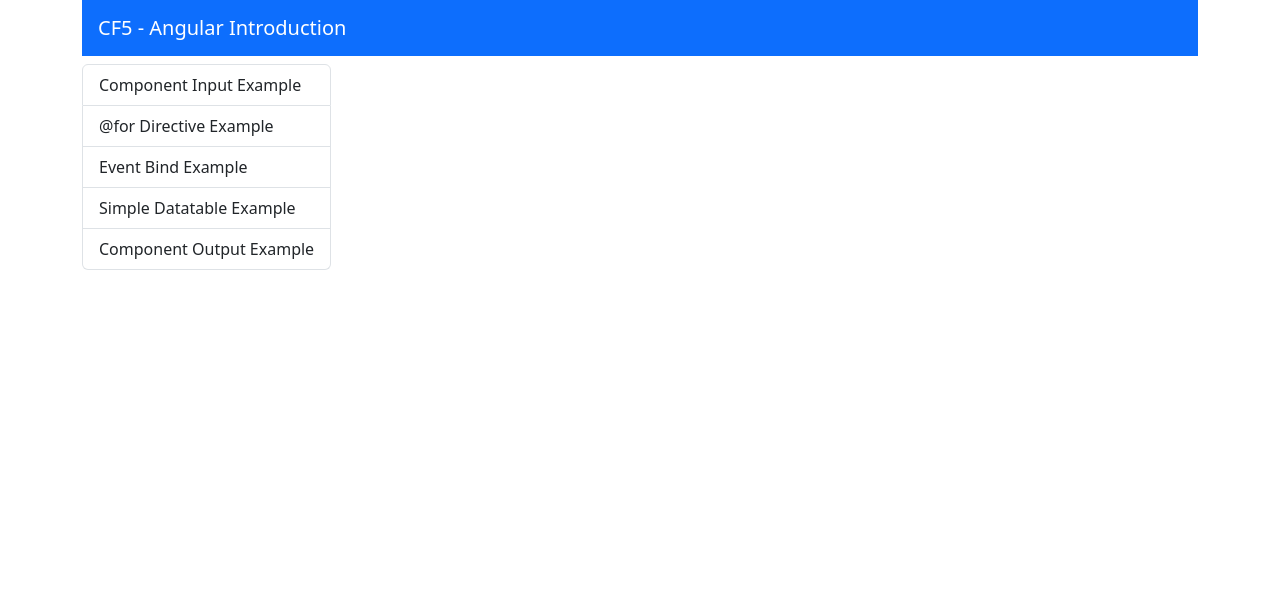
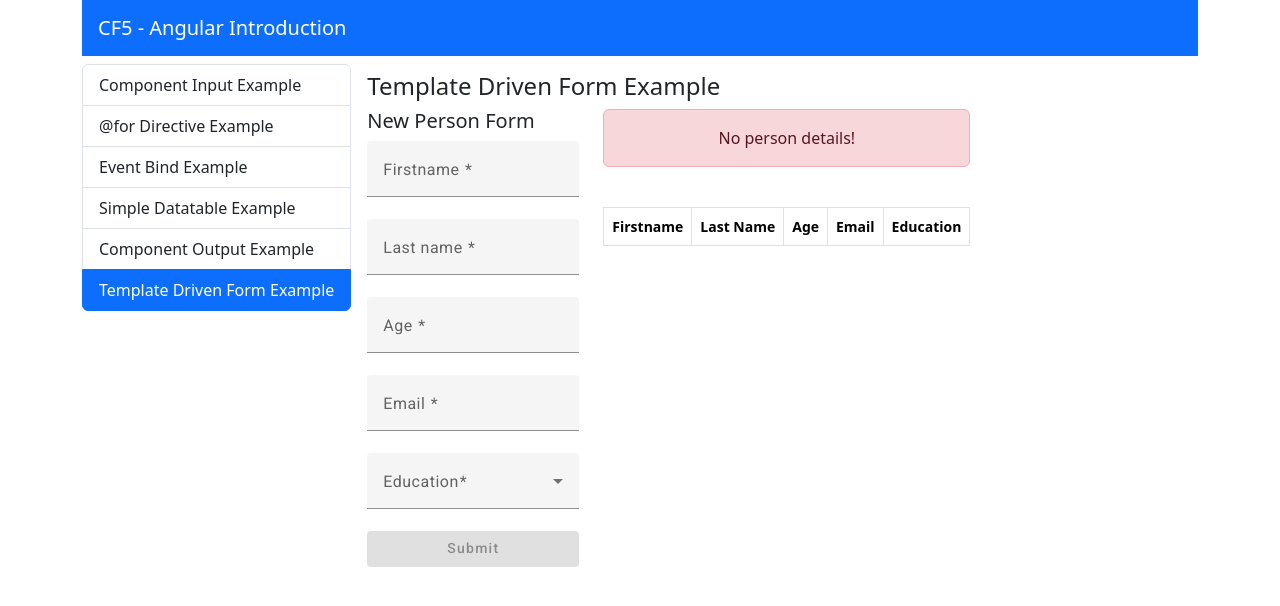
Before and after one commit to batsikask/angular-introduction, an Angular app: page /template-driven-form-example in a window 1280 px wide. Before the commit this address led to /. Shown: the top 606 px of the page. Built offline with nearby package versions, Linux system fonts and the light colour scheme.

Commit message:
template driven forms

```diff
--- a/src/app/app.routes.ts
+++ b/src/app/app.routes.ts
@@ -5,6 +5,7 @@
 import { ForDirectiveExampleComponent } from './components/for-directive-example/for-directive-example.component';
 import { SimpleDatatableExampleComponent } from './components/simple-datatable-example/simple-datatable-example.component';
 import { ComponentOutputExampleComponent } from './components/component-output-example/component-output-example.component';
+import { TemplateDrivenFormExampleComponent } from './components/template-driven-form-example/template-driven-form-example.component';
 
 export const routes: Routes = [
     { path: 'component-input-example', component: ComponentInputExampleComponent},
@@ -12,5 +13,6 @@
     { path: 'event-bind-example', component: EventBindExampleComponent},
     { path: 'simple-datatable-example', component: SimpleDatatableExampleComponent},
     { path: 'component-output-example', component: ComponentOutputExampleComponent},
+    { path: 'template-driven-form-example', component: TemplateDrivenFormExampleComponent},
     { path: '', component: WelcomeComponent},
 ];
--- /dev/null
+++ b/src/app/components/eperson-template-driven-form/eperson-template-driven-form.component.html
@@ -0,0 +1,99 @@
+<div class="d-flex flex-column">
+    <h5>New Person Form</h5>
+
+    <form #form="ngForm" class="d-flex flex-column ">
+        <mat-form-field>
+            <mat-label> Firstname </mat-label>
+            <input
+                matInput
+                ngModel
+                required
+                type="text"
+                name="givenName"
+                #givenName="ngModel"
+            />
+            @if (givenName.errors && givenName.errors["required"]) {
+                <mat-error> First name is required </mat-error>
+            }
+        </mat-form-field>
+
+        <mat-form-field>
+            <mat-label> Last name </mat-label>
+            <input
+                matInput
+                ngModel
+                required
+                type="text"
+                name="surName"
+                #surName="ngModel"
+            />
+            @if (surName.errors && surName.errors["required"]) {
+                <mat-error> Last name is required </mat-error>
+            }
+        </mat-form-field>
+
+        <mat-form-field>
+            <mat-label> Age </mat-label>
+            <input
+                matInput
+                ngModel
+                required
+                type="number"
+                min="18"
+                max="100"
+                name="age"
+                #age="ngModel"
+            />
+            @if (age.errors && age.errors["required"]) {
+                <mat-error> Age is required </mat-error>
+            }
+            @if (age.errors && age.errors["min"]) {
+                <mat-error> Age must be &geq; 18 </mat-error>
+            }
+            @if (age.errors && age.errors["max"]) {
+                <mat-error> Age must be &leq; 100 </mat-error>
+            }
+        </mat-form-field>
+
+        <mat-form-field>
+            <mat-label> Email </mat-label>
+            <input
+                matInput
+                ngModel
+                required
+                type="text"
+                pattern="[a-zA-Z0-9\.\-]+@[a-zA-Z0-9\.\-]+\.[a-zA-Z]{2,}"
+                name="email"
+                #email="ngModel"
+            />
+            @if (email.errors && email.errors["required"]) {
+                <mat-error> Email is required </mat-error>
+            }
+            @if (email.errors && email.errors["pattern"]) {
+                <mat-error> Invalid email </mat-error>
+            }
+        </mat-form-field>
+
+        <mat-form-field>
+            <mat-label>Education</mat-label>
+            <mat-select
+                required
+                ngModel
+                name="education"
+                type="text"
+                #education="ngModel"
+            >
+            <mat-option value="Some college, no degree"> Some college, no degree </mat-option>
+            <mat-option value="Master’s degree"> Master’s degree </mat-option>
+            <mat-option value="Bachelor’s degree"> Bachelor’s degree </mat-option>
+            <mat-option value="Associate’s degree"> Associate’s degree </mat-option>
+            <mat-option value="High school diploma or equivalent"> High school diploma or equivalent </mat-option>
+            <mat-option value="No formal education"> No formal education </mat-option>
+            </mat-select>
+            @if (education.errors && education.errors["required"]) {
+                <mat-error> Education is required </mat-error>
+            }
+        </mat-form-field>
+    </form>
+    <button (click)="onSubmit(form.value)" mat-flat-button color="primary" [disabled]="form.invalid"> Submit </button>
+</div>
--- /dev/null
+++ b/src/app/components/eperson-template-driven-form/eperson-template-driven-form.component.ts
@@ -0,0 +1,23 @@
+import { Component, EventEmitter, Output } from '@angular/core';
+import {  MatFormFieldModule } from '@angular/material/form-field';
+import { MatInputModule } from '@angular/material/input';
+import { MatSelectModule } from '@angular/material/select';
+import { MatButtonModule} from '@angular/material/button';
+import { FormsModule } from '@angular/forms';
+import { EPerson } from 'src/app/shared/interfaces/person';
+
+@Component({
+  selector: 'app-eperson-template-driven-form',
+  standalone: true,
+  imports: [FormsModule, MatFormFieldModule, MatInputModule, MatSelectModule, MatButtonModule],
+  templateUrl: './eperson-template-driven-form.component.html',
+  styleUrl: './eperson-template-driven-form.component.css'
+})
+export class EpersonTemplateDrivenFormComponent {
+
+  @Output() person = new EventEmitter<EPerson>()
+
+  onSubmit(value:any) {
+    this.person.emit(value as EPerson)
+  }
+}
--- a/src/app/components/list-group-menu/list-group-menu.component.ts
+++ b/src/app/components/list-group-menu/list-group-menu.component.ts
@@ -16,6 +16,7 @@
     { text: 'Event Bind Example', routerLink: 'event-bind-example'},
     { text: 'Simple Datatable Example', routerLink: 'simple-datatable-example'},
     { text: 'Component Output Example', routerLink: 'component-output-example'},
+    { text: 'Template Driven Form Example', routerLink: 'template-driven-form-example'}
   ]
 
 }
--- /dev/null
+++ b/src/app/components/template-driven-form-example/template-driven-form-example.component.html
@@ -0,0 +1,10 @@
+<h4>Template Driven Form Example</h4>
+
+<div class="d-flex gap-4">
+    <app-eperson-template-driven-form (person)="onPerson($event)"></app-eperson-template-driven-form>
+
+    <div class="d-flex flex-column gap-4">
+        <app-person-table [person]="currentPerson"></app-person-table>
+        <app-simple-datatable [data]="persons"></app-simple-datatable>
+    </div>
+</div>
--- /dev/null
+++ b/src/app/components/template-driven-form-example/template-driven-form-example.component.ts
@@ -0,0 +1,22 @@
+import { Component } from '@angular/core';
+import { EpersonTemplateDrivenFormComponent } from '../eperson-template-driven-form/eperson-template-driven-form.component';
+import { EPerson } from 'src/app/shared/interfaces/person';
+import { PersonTableComponent } from '../person-table/person-table.component';
+import { SimpleDatatableComponent } from '../simple-datatable/simple-datatable.component';
+
+@Component({
+  selector: 'app-template-driven-form-example',
+  standalone: true,
+  imports: [EpersonTemplateDrivenFormComponent, PersonTableComponent, SimpleDatatableComponent],
+  templateUrl: './template-driven-form-example.component.html',
+  styleUrl: './template-driven-form-example.component.css'
+})
+export class TemplateDrivenFormExampleComponent {
+  currentPerson: EPerson;
+  persons: EPerson[] = [];
+
+  onPerson(person: EPerson) {
+    this.currentPerson = person;
+    this.persons.push(person);
+  }
+}
```
Also changed, not shown: src/app/components/eperson-template-driven-form/eperson-template-driven-form.component.css (added), src/app/components/template-driven-form-example/template-driven-form-example.component.css (added), 1 other file (tests, documents, lock files or other folders).
